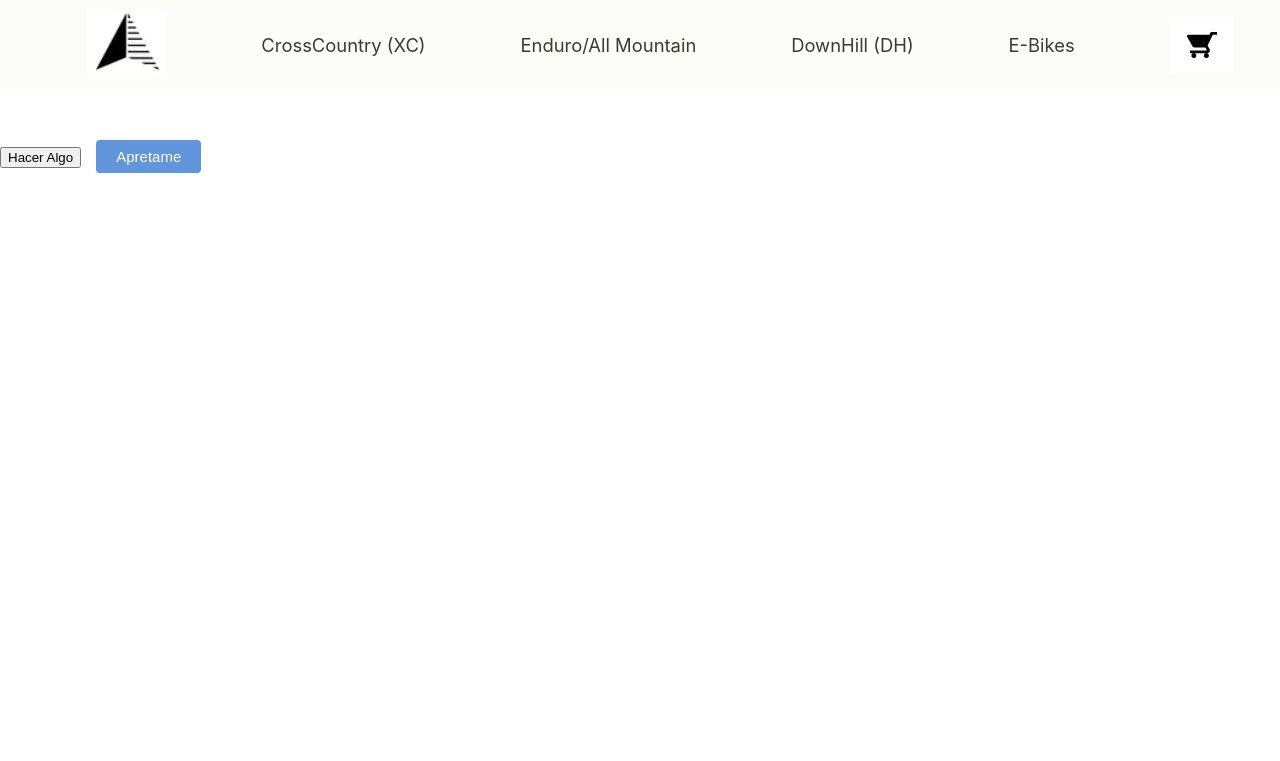
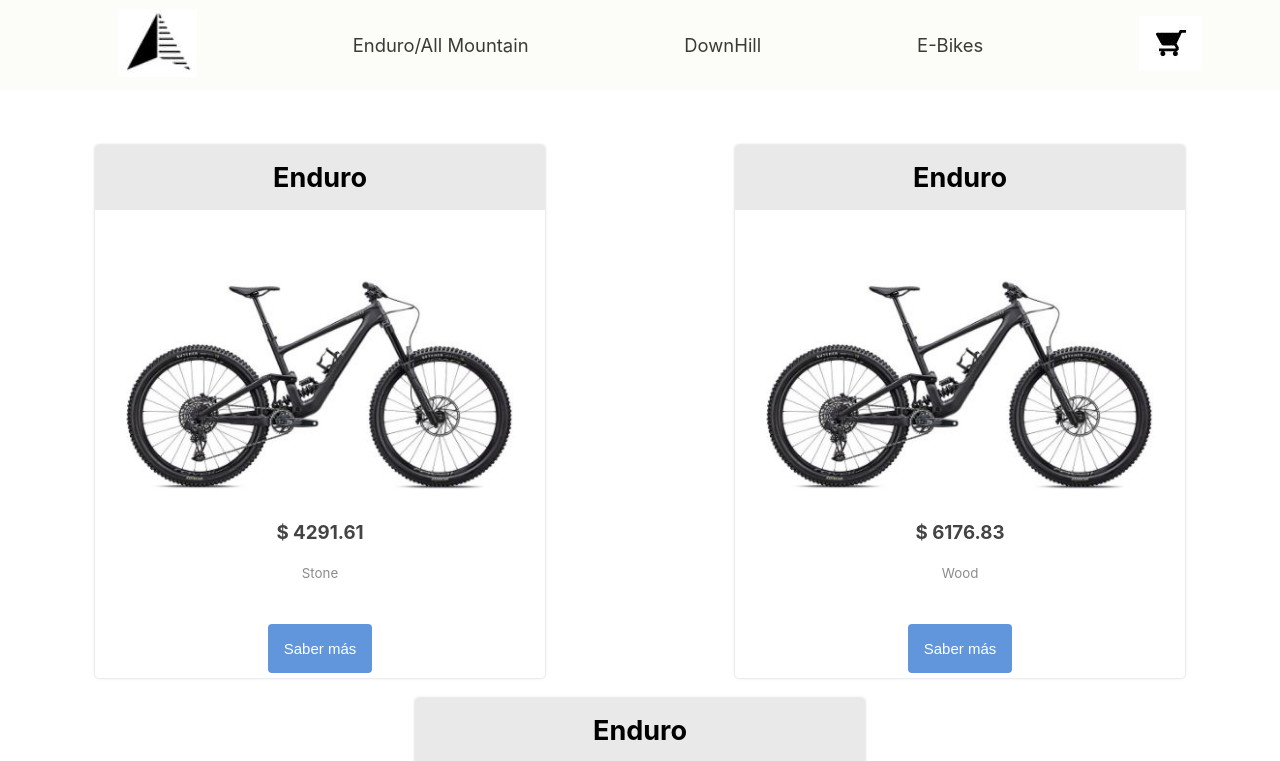
Before and after one commit to RodrigoLede/ReactPrimero, a React (Create React App) app: page /category/DownHill in a window 1280 px wide. Shown: the top 761 px of the page. Built offline with nearby package versions, Linux system fonts and the light colour scheme.

Commit message:
Mejorada completa clase 8

```diff
--- a/src/componentes/ItemListContainer/ItemListContainer.jsx
+++ b/src/componentes/ItemListContainer/ItemListContainer.jsx
@@ -1,13 +1,13 @@
 import { useState, useEffect } from "react";
 import { useParams } from "react-router-dom";
-import obtenerProductos, { getBikebyCategory } from "../../services/mockService";
+import obtenerProductos, { getBikeByCategory } from "../../services/mockService";
 import Flex from "../Flex/Flex";
 import Producto from "./Producto";
 
 function ItemListContainer() {
 
   const [bikes, setBikes] = useState([])
-  let {categoryid} =  useParams();
+  let { categoryid } =  useParams();
 
   useEffect(() => {
     if (!categoryid) {
@@ -17,7 +17,7 @@ function ItemListContainer() {
       });
     }
     else {
-      getBikebyCategory(categoryid)
+      getBikeByCategory(categoryid)
       .then((respuesta) => {
         setBikes(respuesta);
       });
--- a/src/componentes/NavBar/NavBar.jsx
+++ b/src/componentes/NavBar/NavBar.jsx
@@ -5,17 +5,18 @@ import { Link } from "react-router-dom";
 
 function NavBar () {
 
-    const links = ["CrossCountry (XC)", "Enduro/All Mountain", "DownHill (DH)", "E-Bikes"];
-
     return(
         <nav>
            <ul className="nav-menu">
-            <Link to="/">
+            <Link to ="/">
                 <img src="/imgs/Logo.jpg" alt="Logo tienda" />
             </Link>
-            {links.map((elemento) => (
-                <NavItem key={elemento} Link to= "/">{elemento}</NavItem>))}
-            {<CartWidget img= "/imgs/Chart.jpg" />}
+            <NavItem Link to= "/category/Enduro">Enduro/All Mountain</NavItem>
+            <NavItem Link to= "/category/DownHill">DownHill</NavItem>
+            <NavItem Link to= "/category/E-Bikes">E-Bikes</NavItem>
+            <Link to ="/cart">
+                <CartWidget img= "/imgs/Chart.jpg" />
+            </Link>
             </ul>
         </nav>
     );
--- a/src/pages/PageNotFound.jsx
+++ b/src/pages/PageNotFound.jsx
@@ -6,7 +6,7 @@ function PageNotFound() {
 
   setTimeout(() => {
     navigate("/");
-  }, 2000);
+  }, 1000);
 
   return (
     <div>
--- a/src/services/mockService.js
+++ b/src/services/mockService.js
@@ -4,7 +4,7 @@ const bikes = [
       "title": "Stumpjumper",
       "price": 4584.09,
       "stock": 6,
-      "category": "Riviera",
+      "category": "Enduro",
       "detail": "Brass",
       "img": "/imgs/Captura.jpg"
     },
@@ -13,7 +13,7 @@ const bikes = [
       "title": "Stumpjumper",
       "price": 3745.56,
       "stock": 8,
-      "category": "Mazda6",
+      "category": "Enduro",
       "detail": "Aluminum",
       "img": "/imgs/Captura.jpg"
     },
@@ -22,7 +22,7 @@ const bikes = [
       "title": "Stumpjumper",
       "price": 9319.8,
       "stock": 2,
-      "category": "Tucson",
+      "category": "Enduro",
       "detail": "Vinyl",
       "img": "/imgs/Captura.jpg"
     },
@@ -31,7 +31,7 @@ const bikes = [
       "title": "Enduro",
       "price": 4291.61,
       "stock": 5,
-      "category": "Bonneville",
+      "category": "DownHill",
       "detail": "Stone",
       "img": "/imgs/Captura1.jpg"
     },
@@ -40,7 +40,7 @@ const bikes = [
       "title": "Enduro",
       "price": 6176.83,
       "stock": 5,
-      "category": "LS",
+      "category": "DownHill",
       "detail": "Wood",
       "img": "/imgs/Captura1.jpg"
     },
@@ -49,7 +49,7 @@ const bikes = [
       "title": "Enduro",
       "price": 4786.26,
       "stock": 6,
-      "category": "RX-7",
+      "category": "DownHill",
       "detail": "Wood",
       "img": "/imgs/Captura1.jpg"
     },
@@ -58,7 +58,7 @@ const bikes = [
       "title": "Turbo Levo",
       "price": 4609.36,
       "stock": 3,
-      "category": "Silhouette",
+      "category": "E-Bikes",
       "detail": "Aluminum",
       "img": "/imgs/Captura2.jpg"
     },
@@ -67,7 +67,7 @@ const bikes = [
       "title": "Turbo Levo",
       "price": 9501.73,
       "stock": 2,
-      "category": "Summit",
+      "category": "E-Bikes",
       "detail": "Stone",
       "img": "/imgs/Captura2.jpg"
     },
@@ -76,7 +76,7 @@ const bikes = [
       "title": "Turbo Levo",
       "price": 138.77,
       "stock": 8,
-      "category": "Econoline E250",
+      "category": "E-Bikes",
       "detail": "Aluminum",
       "img": "/imgs/Captura2.jpg"
     },
@@ -104,7 +104,7 @@ const getBike = (idURL) => {
     });
 };
 
-const getBikebyCategory = (categoryURL) => {
+const getBikeByCategory = (categoryURL) => {
     return new Promise((resolve, reject) => {
       const reqItem = bikes.filter (item=>
          item.category === categoryURL);
@@ -118,4 +118,4 @@ const getBikebyCategory = (categoryURL) => {
 
 export default obtenerProductos;
 
-export {getBike, getBikebyCategory}
+export {getBike, getBikeByCategory};
```
Also changed, not shown: src/componentes/NavBar/NavItem.jsx (+6 -4 lines).
